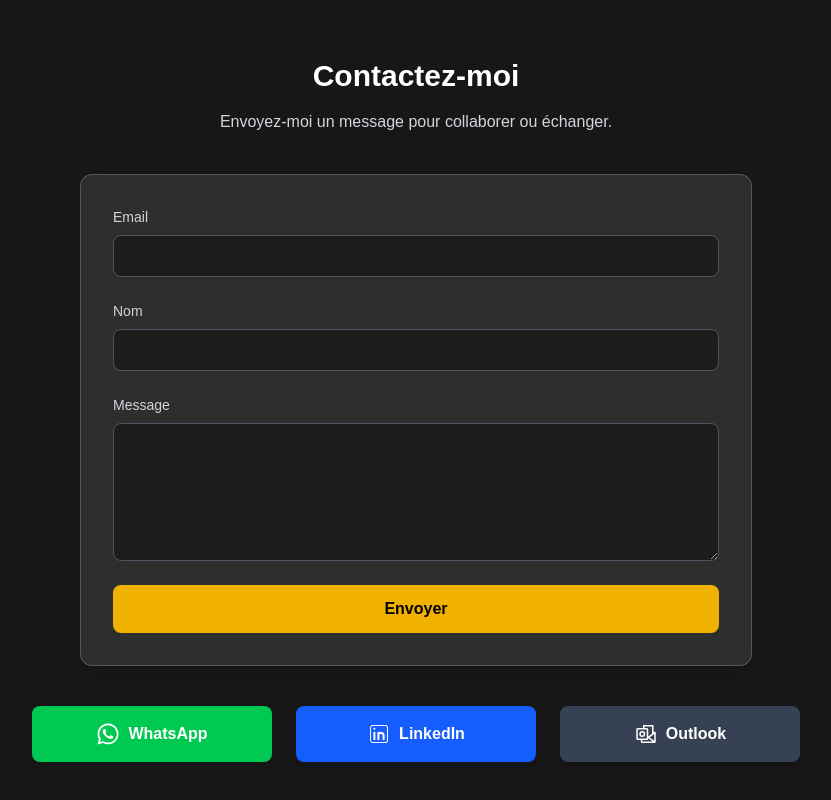
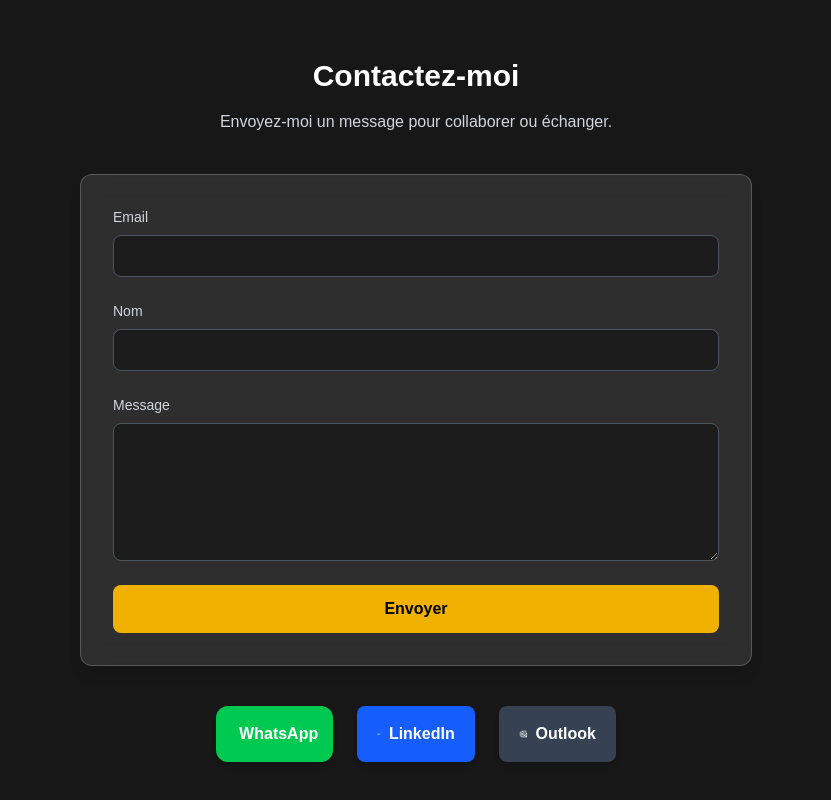
Before and after one commit to Ulrich56/portfolio-3, a Next.js app: page / in a window 1280 px wide. Shown: the part 3172-3972 px from the top of the page, without its empty margins (224-1055 px from the left). Built offline with nearby package versions, Linux system fonts and the light colour scheme.

Commit message:
contactsection

```diff
--- a/app/components/ContactSection.jsx
+++ b/app/components/ContactSection.jsx
@@ -67,12 +67,12 @@ export default function ContactSection() {
         </button>
       </form>
 
-      <div className="max-w-3xl mx-auto mt-10 grid grid-cols-1 sm:grid-cols-2 xl:grid-cols-3 gap-6 justify-center text-center">
+      <div className="xl:max-w-3xl md:max-w-3xl lg:max-w-3xl 2xl:max-w-3xl w-100 mx-auto mt-10 grid grid-cols-1 sm:grid-cols-2 xl:grid-cols-3 gap-6 justify-center text-center">
           <a
             href="https://wa.me/2250501103521"
             target="_blank"
             rel="noopener noreferrer"
-            className="flex items-center justify-center gap-2 px-5 py-4 bg-green-500 text-white rounded-lg shadow-md hover:bg-green-600 hover:scale-105 transition-transform duration-300"
+            className="flex items-center justify-center  gap-2 px-5 py-4 bg-green-500 text-white rounded-xl shadow-md hover:bg-green-600 hover:scale-105 transition-transform duration-300"
           >
             <FaWhatsapp className="text-2xl" />
             <span className="font-semibold">WhatsApp</span>
```
